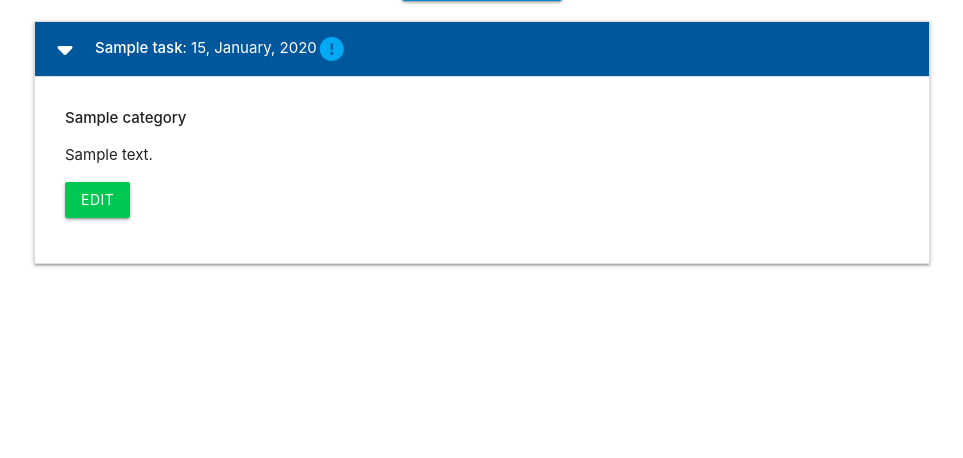
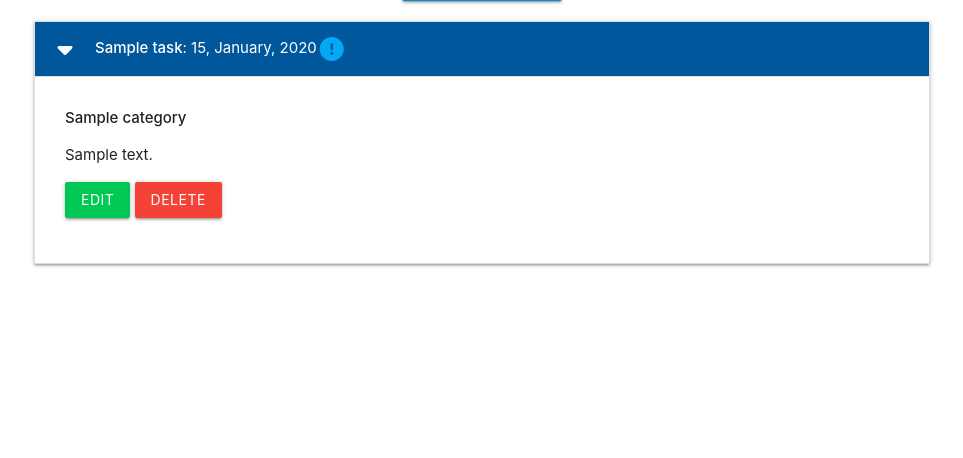
Before and after one commit to Cleg83/rdms-walkthrough, a Flask app: page / in a window 1280 px wide, after a click that opens the changed part. Shown: the part 212-670 px from the top of the page, without its empty margins (158-1121 px from the left). Run offline with Flask 3, Linux system fonts and the light colour scheme; tables that the repository leaves empty hold one stand-in row (values such as "Sample post"); some libraries are stand-ins or nearby versions.

Commit message:
Add delete task and delete category warning

```diff
--- a/taskmanager/routes.py
+++ b/taskmanager/routes.py
@@ -73,3 +73,11 @@ def edit_task(task_id):
         db.session.commit()
         return redirect(url_for("home"))
     return render_template("edit_task.html", task=task, categories=categories)
+
+
+@app.route("/delete_task/<int:task_id>")
+def delete_task(task_id):
+    task = Task.query.get_or_404(task_id)
+    db.session.delete(task)
+    db.session.commit()
+    return redirect(url_for("home"))
--- a/taskmanager/templates/categories.html
+++ b/taskmanager/templates/categories.html
@@ -26,7 +26,7 @@
                 <div id="modal-{{ category.id }}" class="modal">
                     <div class="modal-content">
                         <h4>Are you sure you want to delete this category?</h4>
-                        <p>This action can not be undone</p>
+                        <p><strong class="red-text">WARNING! - this will delete all related tasks!</strong></p>
                     </div>
                     <div class="modal-footer">
                         <a href="{{ url_for('delete_category', category_id=category.id) }}" class="btn red">Delete</a>
--- a/taskmanager/templates/tasks.html
+++ b/taskmanager/templates/tasks.html
@@ -26,6 +26,19 @@
             <p>{{ task.task_description }}</p>
             <p>
                 <a href="{{ url_for('edit_task', task_id=task.id) }}" class="btn green accent-4">Edit</a>
+                <a href="#task-modal-{{ task.id }}" class="btn red modal-trigger">Delete</a>
+
+                    <!-- Modal Structure -->
+                <div id="task-modal-{{ task.id }}" class="modal">
+                    <div class="modal-content">
+                        <h4>Are you sure you want to delete this task?</h4>
+                        <p>This action cannot be undone</p>
+                    </div>
+                    <div class="modal-footer">
+                        <a href="{{ url_for('delete_task', task_id=task.id) }}" class="btn red">Delete</a>
+                        <a href="#" class="btn green accent-4 close-modal">Cancel</a>
+                    </div>
+                </div>
             </p>
         </div>
     </li>
```
